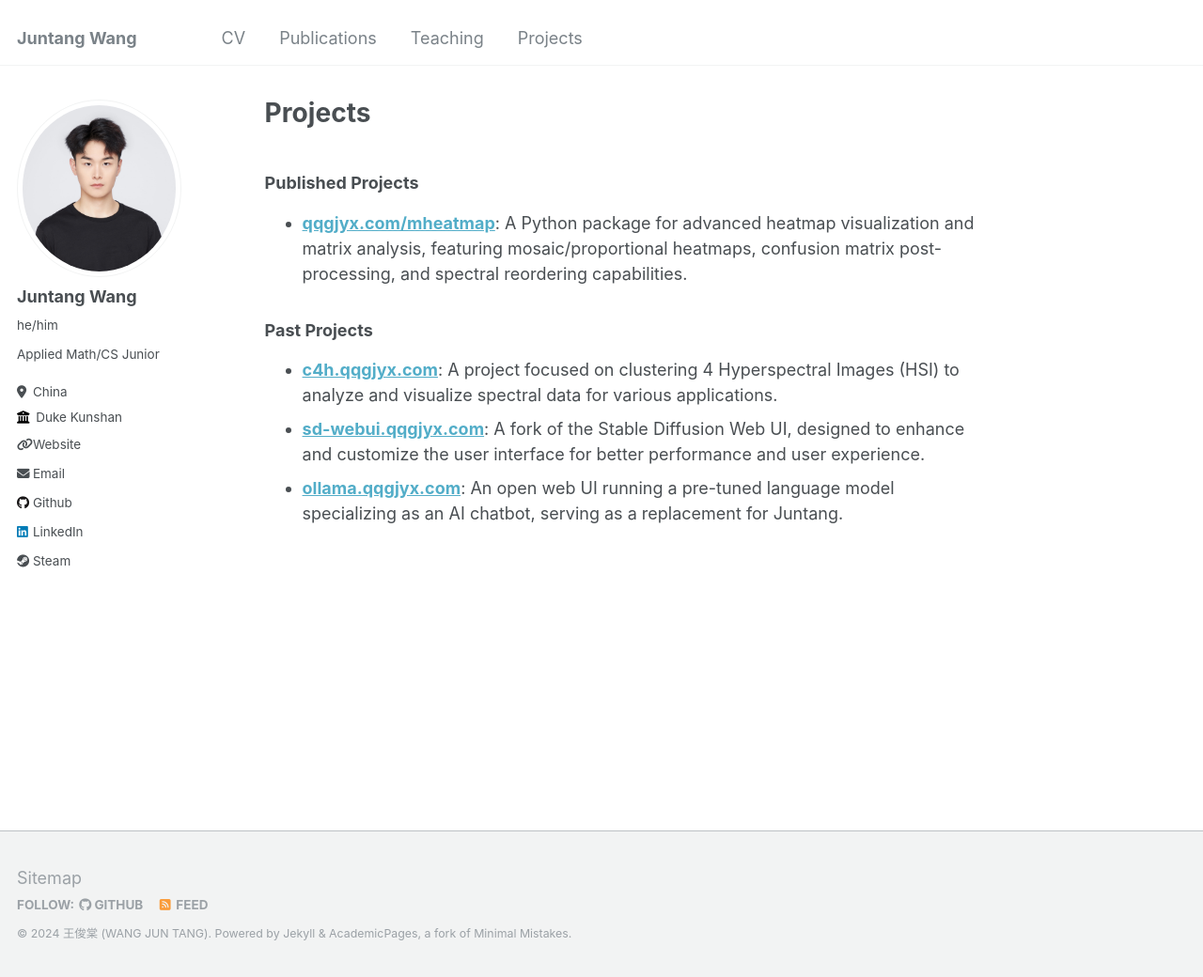
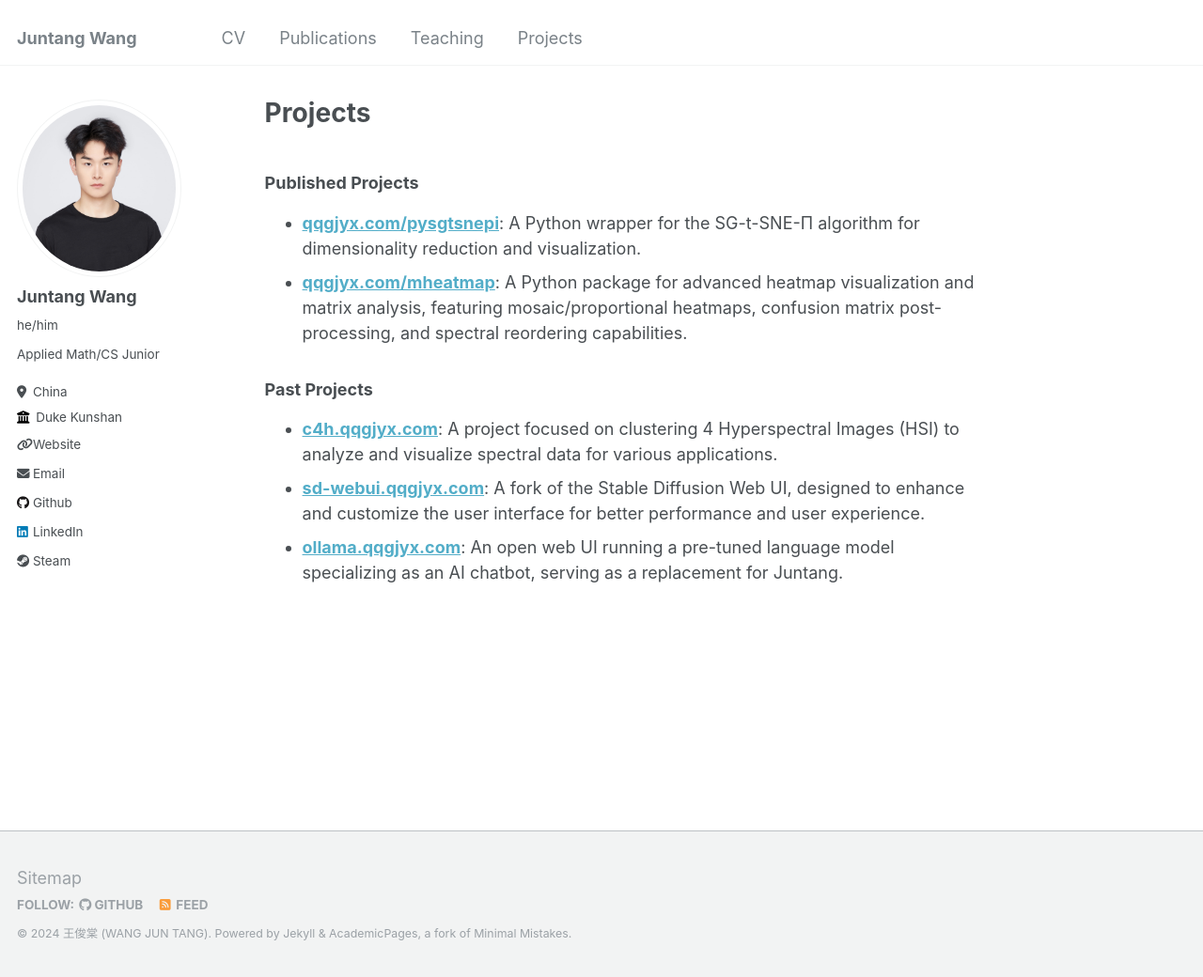
Before and after one commit to qqgjyx/qqgjyx.github.io, a Jekyll site: the page built from _pages/projects.md, in a window 1280 px wide and 1040 px high. Shown: the whole window at 94% size. Built offline with Jekyll 4.4.1, drawn with Linux system fonts in a browser that asks for light colours.

Commit message:
pysgtsnepi added

```diff
--- a/_pages/projects.md
+++ b/_pages/projects.md
@@ -8,6 +8,7 @@ redirect_from:
 
 ### Published Projects
 
+- **[qqgjyx.com/pysgtsnepi](https://qqgjyx.com/pysgtsnepi){:target="_blank"}**: A Python wrapper for the SG-t-SNE-Π algorithm for dimensionality reduction and visualization.
 - **[qqgjyx.com/mheatmap](https://qqgjyx.com/mheatmap){:target="_blank"}**: A Python package for advanced heatmap visualization and matrix analysis, featuring mosaic/proportional heatmaps, confusion matrix post-processing, and spectral reordering capabilities.
 
 ### Past Projects
```
